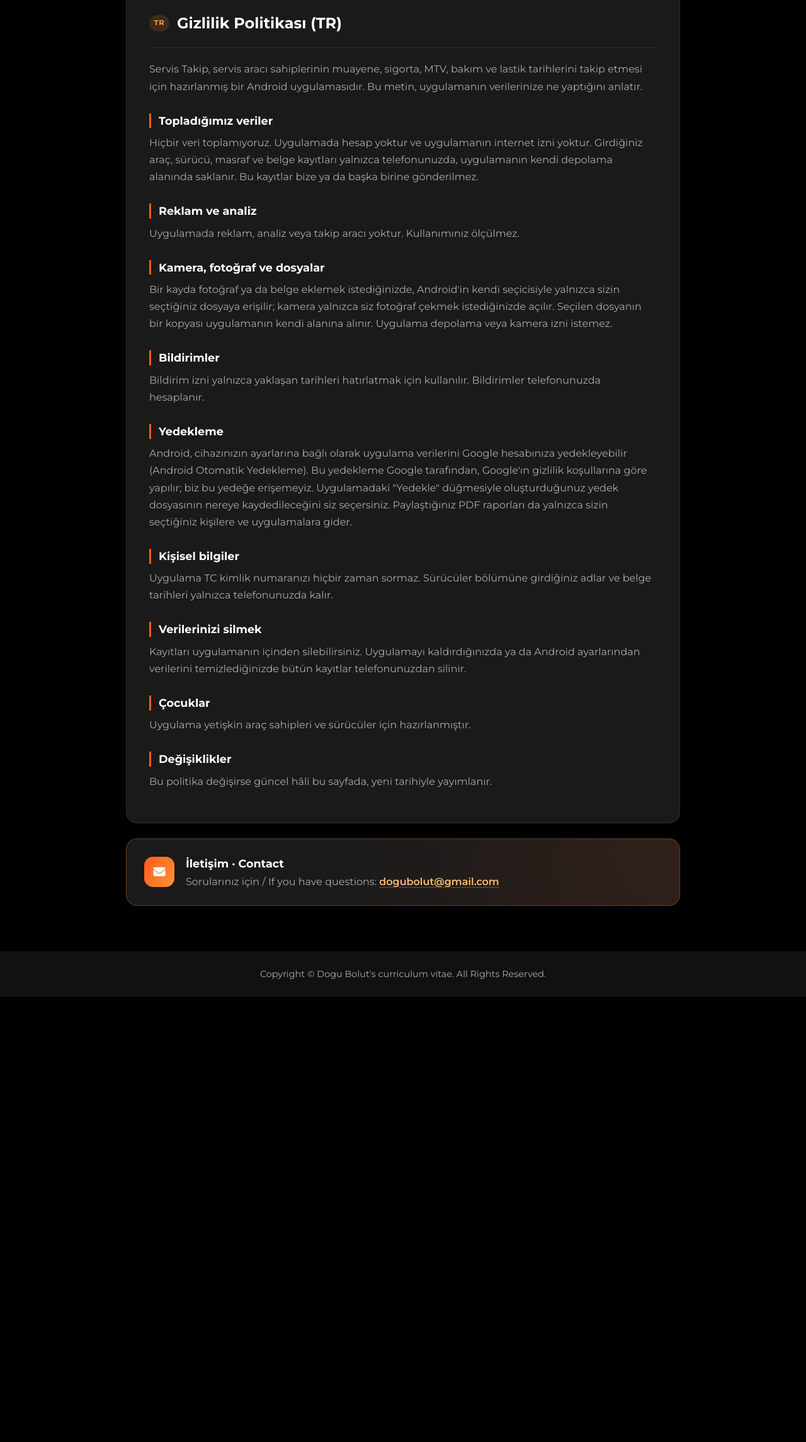
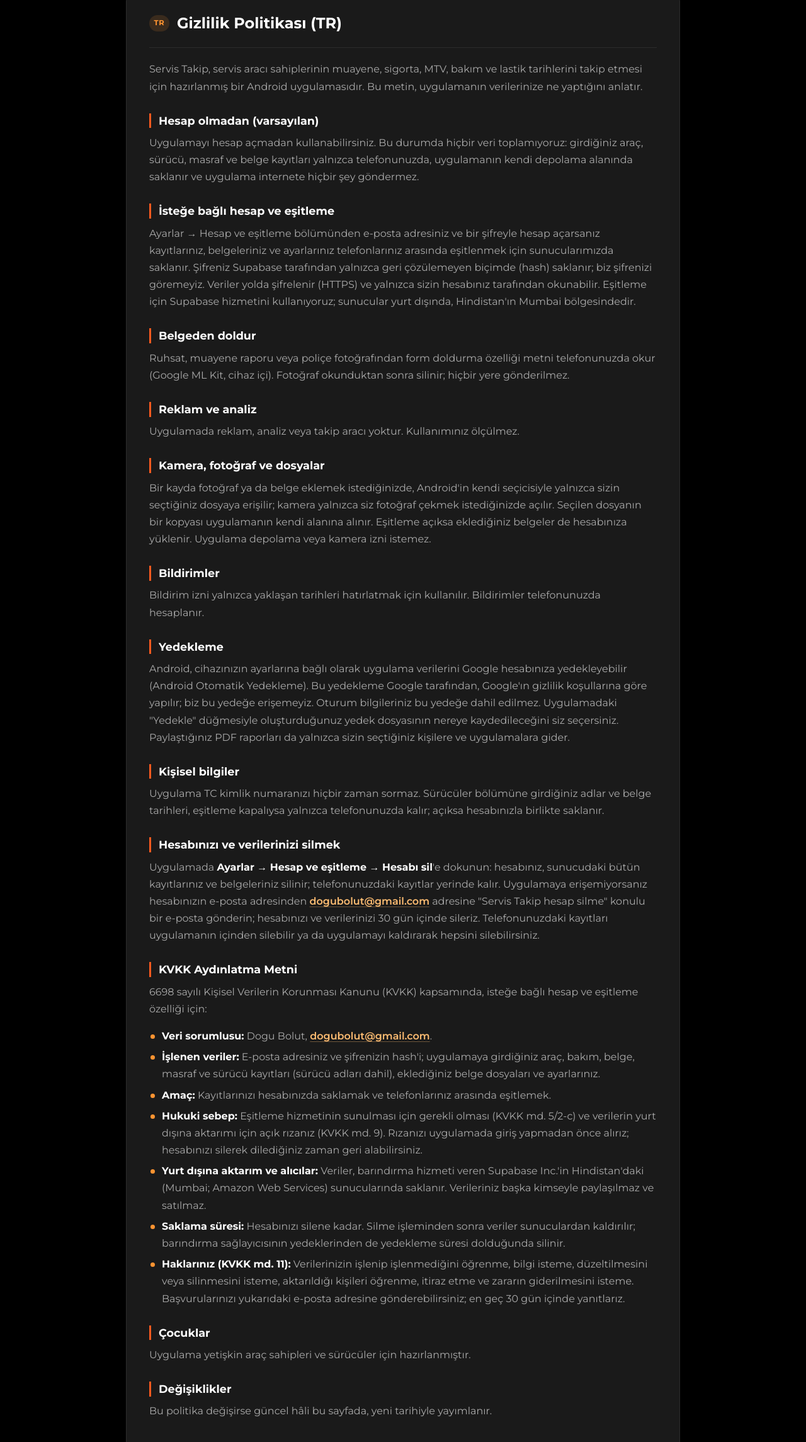
Before and after one commit to dogu-bolut/Portfolio, a plain HTML site: page public/assets/pages/privacy/servistakip.html in a window 1280 px wide. Shown: the part 420-2709 px from the top of the page at 63% size. Before the commit the page ends 2002 px from the top, so only its background shows below. Drawn offline with Linux system fonts and the light colour scheme.

Commit message:
updated privacy policy for servis takip

```diff
--- a/public/assets/pages/privacy/servistakip.html
+++ b/public/assets/pages/privacy/servistakip.html
@@ -4,7 +4,7 @@
   <meta charset="utf-8">
   <meta name="viewport" content="width=device-width, initial-scale=1.0">
   <title>Servis Takip - Gizlilik Politikası</title>
-  <meta name="description" content="Servis Takip gizlilik politikası: veriler yalnızca telefonda kalır, hesap, reklam ve analiz yoktur. Türkçe ve İngilizce.">
+  <meta name="description" content="Servis Takip gizlilik politikası ve KVKK aydınlatma metni: hesap isteğe bağlıdır, eşitleme kapalıyken veriler yalnızca telefonda kalır; reklam ve analiz yoktur. Hesap silme. Türkçe ve İngilizce.">
   <link rel="icon" type="image/png" href="/assets/img/logofalan.png">
   <link rel="preconnect" href="https://fonts.googleapis.com">
   <link rel="preconnect" href="https://fonts.gstatic.com" crossorigin>
@@ -37,7 +37,7 @@
           </p>
           <h1>Servis Takip</h1>
           <p class="legal-meta">
-            <span class="legal-chip"><i class="fa-regular fa-calendar" aria-hidden="true"></i> <strong>Son güncelleme:</strong> 10 Kasım 2026</span>
+            <span class="legal-chip"><i class="fa-regular fa-calendar" aria-hidden="true"></i> <strong>Son güncelleme:</strong> 11 Kasım 2026</span>
             <span class="legal-chip"><i class="fa-solid fa-van-shuttle" aria-hidden="true"></i> Android app by Dogu Bolut</span>
           </p>
         </div>
@@ -63,30 +63,65 @@
         <article>
           <p>Servis Takip, servis aracı sahiplerinin muayene, sigorta, MTV, bakım ve lastik tarihlerini takip etmesi
           için hazırlanmış bir Android uygulamasıdır. Bu metin, uygulamanın verilerinize ne yaptığını anlatır.</p>
-          <h3>Topladığımız veriler</h3>
-          <p>Hiçbir veri toplamıyoruz. Uygulamada hesap yoktur ve uygulamanın internet izni yoktur. Girdiğiniz araç,
-          sürücü, masraf ve belge kayıtları yalnızca telefonunuzda, uygulamanın kendi depolama alanında saklanır. Bu
-          kayıtlar bize ya da başka birine gönderilmez.</p>
+          <h3>Hesap olmadan (varsayılan)</h3>
+          <p>Uygulamayı hesap açmadan kullanabilirsiniz. Bu durumda hiçbir veri toplamıyoruz: girdiğiniz araç, sürücü,
+          masraf ve belge kayıtları yalnızca telefonunuzda, uygulamanın kendi depolama alanında saklanır ve uygulama
+          internete hiçbir şey göndermez.</p>
+          <h3>İsteğe bağlı hesap ve eşitleme</h3>
+          <p>Ayarlar → Hesap ve eşitleme bölümünden e-posta adresiniz ve bir şifreyle hesap açarsanız kayıtlarınız,
+          belgeleriniz ve ayarlarınız telefonlarınız arasında eşitlenmek için sunucularımızda saklanır. Şifreniz
+          Supabase tarafından yalnızca geri çözülemeyen biçimde (hash) saklanır; biz şifrenizi göremeyiz. Veriler yolda şifrelenir
+          (HTTPS) ve yalnızca sizin hesabınız tarafından okunabilir. Eşitleme için Supabase hizmetini kullanıyoruz;
+          sunucular yurt dışında, Hindistan'ın Mumbai bölgesindedir.</p>
+          <h3>Belgeden doldur</h3>
+          <p>Ruhsat, muayene raporu veya poliçe fotoğrafından form doldurma özelliği metni telefonunuzda okur (Google ML
+          Kit, cihaz içi). Fotoğraf okunduktan sonra silinir; hiçbir yere gönderilmez.</p>
           <h3>Reklam ve analiz</h3>
           <p>Uygulamada reklam, analiz veya takip aracı yoktur. Kullanımınız ölçülmez.</p>
           <h3>Kamera, fotoğraf ve dosyalar</h3>
           <p>Bir kayda fotoğraf ya da belge eklemek istediğinizde, Android'in kendi seçicisiyle yalnızca sizin
           seçtiğiniz dosyaya erişilir; kamera yalnızca siz fotoğraf çekmek istediğinizde açılır. Seçilen dosyanın bir
-          kopyası uygulamanın kendi alanına alınır. Uygulama depolama veya kamera izni istemez.</p>
+          kopyası uygulamanın kendi alanına alınır. Eşitleme açıksa eklediğiniz belgeler de hesabınıza yüklenir.
+          Uygulama depolama veya kamera izni istemez.</p>
           <h3>Bildirimler</h3>
           <p>Bildirim izni yalnızca yaklaşan tarihleri hatırlatmak için kullanılır. Bildirimler telefonunuzda
           hesaplanır.</p>
           <h3>Yedekleme</h3>
           <p>Android, cihazınızın ayarlarına bağlı olarak uygulama verilerini Google hesabınıza yedekleyebilir (Android
           Otomatik Yedekleme). Bu yedekleme Google tarafından, Google'ın gizlilik koşullarına göre yapılır; biz bu
-          yedeğe erişemeyiz. Uygulamadaki "Yedekle" düğmesiyle oluşturduğunuz yedek dosyasının nereye kaydedileceğini
-          siz seçersiniz. Paylaştığınız PDF raporları da yalnızca sizin seçtiğiniz kişilere ve uygulamalara gider.</p>
+          yedeğe erişemeyiz. Oturum bilgileriniz bu yedeğe dahil edilmez. Uygulamadaki "Yedekle" düğmesiyle
+          oluşturduğunuz yedek dosyasının nereye kaydedileceğini siz seçersiniz. Paylaştığınız PDF raporları da yalnızca
+          sizin seçtiğiniz kişilere ve uygulamalara gider.</p>
           <h3>Kişisel bilgiler</h3>
-          <p>Uygulama TC kimlik numaranızı hiçbir zaman sormaz. Sürücüler bölümüne girdiğiniz adlar ve belge tarihleri
-          yalnızca telefonunuzda kalır.</p>
-          <h3>Verilerinizi silmek</h3>
-          <p>Kayıtları uygulamanın içinden silebilirsiniz. Uygulamayı kaldırdığınızda ya da Android ayarlarından
-          verilerini temizlediğinizde bütün kayıtlar telefonunuzdan silinir.</p>
+          <p>Uygulama TC kimlik numaranızı hiçbir zaman sormaz. Sürücüler bölümüne girdiğiniz adlar ve belge tarihleri,
+          eşitleme kapalıysa yalnızca telefonunuzda kalır; açıksa hesabınızla birlikte saklanır.</p>
+          <h3 id="hesap-silme">Hesabınızı ve verilerinizi silmek</h3>
+          <p>Uygulamada <strong>Ayarlar → Hesap ve eşitleme → Hesabı sil</strong>'e dokunun: hesabınız, sunucudaki bütün
+          kayıtlarınız ve belgeleriniz silinir; telefonunuzdaki kayıtlar yerinde kalır. Uygulamaya erişemiyorsanız
+          hesabınızın e-posta adresinden <a href="mailto:dogubolut@gmail.com?subject=Servis%20Takip%20hesap%20silme">dogubolut@gmail.com</a>
+          adresine "Servis Takip hesap silme" konulu bir e-posta gönderin; hesabınızı ve verilerinizi 30 gün içinde
+          sileriz. Telefonunuzdaki kayıtları uygulamanın içinden silebilir ya da uygulamayı kaldırarak hepsini
+          silebilirsiniz.</p>
+          <h3 id="kvkk">KVKK Aydınlatma Metni</h3>
+          <p>6698 sayılı Kişisel Verilerin Korunması Kanunu (KVKK) kapsamında, isteğe bağlı hesap ve eşitleme özelliği
+          için:</p>
+          <ul>
+            <li><strong>Veri sorumlusu:</strong> Dogu Bolut, <a href="mailto:dogubolut@gmail.com">dogubolut@gmail.com</a>.</li>
+            <li><strong>İşlenen veriler:</strong> E-posta adresiniz ve şifrenizin hash'i; uygulamaya girdiğiniz araç,
+            bakım, belge, masraf ve sürücü kayıtları (sürücü adları dahil), eklediğiniz belge dosyaları ve ayarlarınız.</li>
+            <li><strong>Amaç:</strong> Kayıtlarınızı hesabınızda saklamak ve telefonlarınız arasında eşitlemek.</li>
+            <li><strong>Hukuki sebep:</strong> Eşitleme hizmetinin sunulması için gerekli olması (KVKK md. 5/2-c) ve
+            verilerin yurt dışına aktarımı için açık rızanız (KVKK md. 9). Rızanızı uygulamada giriş yapmadan önce
+            alırız; hesabınızı silerek dilediğiniz zaman geri alabilirsiniz.</li>
+            <li><strong>Yurt dışına aktarım ve alıcılar:</strong> Veriler, barındırma hizmeti veren Supabase Inc.'in
+            Hindistan'daki (Mumbai; Amazon Web Services) sunucularında saklanır. Verileriniz başka
+            kimseyle paylaşılmaz ve satılmaz.</li>
+            <li><strong>Saklama süresi:</strong> Hesabınızı silene kadar. Silme işleminden sonra veriler sunuculardan
+            kaldırılır; barındırma sağlayıcısının yedeklerinden de yedekleme süresi dolduğunda silinir.</li>
+            <li><strong>Haklarınız (KVKK md. 11):</strong> Verilerinizin işlenip işlenmediğini öğrenme, bilgi isteme,
+            düzeltilmesini veya silinmesini isteme, aktarıldığı kişileri öğrenme, itiraz etme ve zararın giderilmesini
+            isteme. Başvurularınızı yukarıdaki e-posta adresine gönderebilirsiniz; en geç 30 gün içinde yanıtlarız.</li>
+          </ul>
           <h3>Çocuklar</h3>
           <p>Uygulama yetişkin araç sahipleri ve sürücüler için hazırlanmıştır.</p>
           <h3>Değişiklikler</h3>
@@ -102,30 +137,43 @@
         <article>
           <p>Servis Takip is an Android app that helps servis vehicle owners in Turkey track inspection, insurance,
           vehicle tax, maintenance and tire dates. This page explains what the app does with your data.</p>
-          <h3>Data we collect</h3>
-          <p>None. The app has no account and no internet permission. The vehicle, driver, expense and document records
-          you enter are stored only on your phone, in the app's private storage, and are never sent to us or anyone
-          else.</p>
+          <h3>Without an account (default)</h3>
+          <p>You can use the app without an account. Then we collect nothing: the vehicle, driver, expense and document
+          records you enter are stored only on your phone, in the app's private storage, and the app sends nothing over
+          the internet.</p>
+          <h3>Optional account and sync</h3>
+          <p>If you create an account with your email address and a password under Ayarlar → Hesap ve eşitleme
+          (Settings → Account and sync), your records, documents and settings are stored on our servers so they sync
+          between your phones. Supabase stores your password only as a one-way hash; we can't see it. Data is
+          encrypted in transit (HTTPS) and readable only by your account. Sync runs on Supabase, with servers in the
+          Mumbai region (India).</p>
+          <h3>Fill from a document</h3>
+          <p>Filling a form from a photo of a registration, inspection report or policy reads the text on your phone
+          (Google ML Kit, on-device). The photo is deleted once it has been read and is never sent anywhere.</p>
           <h3>Ads and analytics</h3>
           <p>The app contains no ads, analytics or tracking tools.</p>
           <h3>Camera, photos and files</h3>
           <p>When you attach a photo or document to a record, the app opens Android's own picker and reads only the file
           you choose; the camera opens only when you take a photo. A copy of the chosen file is kept in the app's
-          private storage. The app does not request storage or camera permissions.</p>
+          private storage. With sync on, attached documents are uploaded to your account too. The app does not request
+          storage or camera permissions.</p>
           <h3>Notifications</h3>
           <p>The notification permission is used only to remind you of upcoming dates. Reminders are computed on your
           phone.</p>
           <h3>Backups</h3>
           <p>Depending on your device settings, Android may back up the app's data to your Google account (Android Auto
-          Backup). That backup is handled by Google under Google's privacy terms; we have no access to it. When you use
-          the app's "Yedekle" (Back up) button, you choose where the backup file is saved. PDF reports you share go only
-          to the people and apps you pick.</p>
+          Backup). That backup is handled by Google under Google's privacy terms; we have no access to it. Your sign-in
+          session is not included in it. When you use the app's "Yedekle" (Back up) button, you choose where the backup
+          file is saved. PDF reports you share go only to the people and apps you pick.</p>
           <h3>Personal information</h3>
           <p>The app never asks for a Turkish national ID number (TC Kimlik No). Driver names and document dates you
-          enter stay on your phone.</p>
-          <h3>Deleting your data</h3>
-          <p>You can delete records inside the app. Uninstalling the app, or clearing its data in Android settings,
-          removes all records from your phone.</p>
+          enter stay on your phone when sync is off, and are stored with your account when it is on.</p>
+          <h3 id="delete-account">Deleting your account and data</h3>
+          <p>In the app, tap <strong>Ayarlar → Hesap ve eşitleme → Hesabı sil</strong> (Settings → Account and sync →
+          Delete account): your account and all your records and documents on the server are deleted; the records on
+          your phone stay. If you can't use the app, email <a href="mailto:dogubolut@gmail.com?subject=Servis%20Takip%20account%20deletion">dogubolut@gmail.com</a>
+          from your account's address with the subject "Servis Takip account deletion"; we delete your account and data
+          within 30 days. You can delete records on your phone inside the app, or remove them all by uninstalling it.</p>
           <h3>Children</h3>
           <p>The app is intended for adult vehicle owners and drivers.</p>
           <h3>Changes</h3>
```
